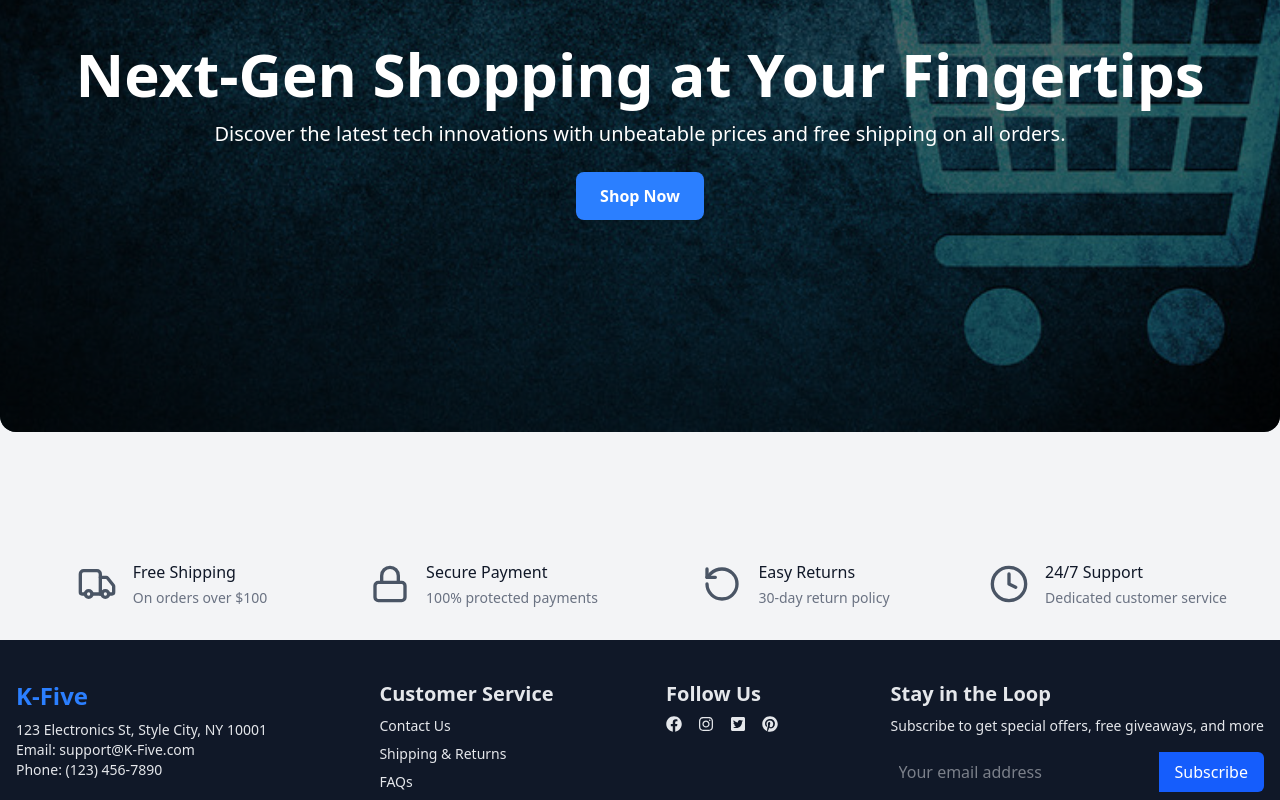
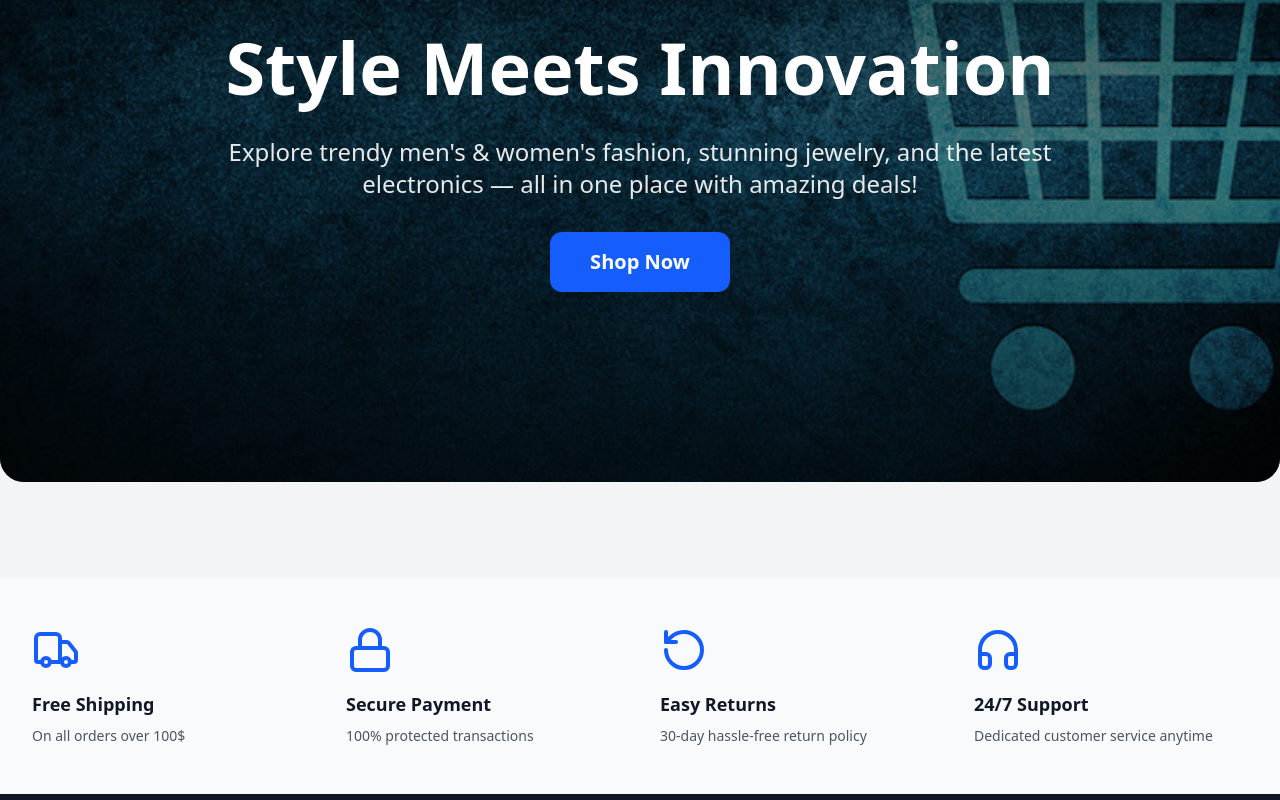
Before and after one commit to SothearoHEM/E-commerce-Project, a React (Vite) app: page / in a window 1280 px wide. Shown: the part 420-1220 px from the top of the page. Built offline with nearby package versions, Linux system fonts and the light colour scheme; no server answers.

Commit message:
third commit

```diff
--- a/src/components/Carousel.jsx
+++ b/src/components/Carousel.jsx
@@ -1,5 +1,5 @@
-import React, { useEffect, useContext } from 'react'
-import { DataContext, getData } from '../context/DataContext';
+import React, { useEffect } from 'react'
+import { getData } from '../context/DataContext';
 import "slick-carousel/slick/slick.css";
 import "slick-carousel/slick/slick-theme.css";
 import Slider from "react-slick";
@@ -28,15 +28,15 @@ function Carousel() {
         {
           (Array.isArray(data) ? data.slice(0,5) : [])?.map((item, index)=>{
             return(
-              <div key={index} className='bg-linear-to-r from-[#0f0c29] via-[#302b63] to-[#24243e] -z-10'>
-                <div className='flex gap-10 justify-center h-140 items-center px-4'>
+              <div key={index} className='bg-gradient-to-r from-[#0f0c29] via-[#302b63] to-[#24243e] -z-10'>
+                <div className='flex gap-10 justify-center h-[560px] items-center px-4'>
                   <div className='space-y-4 w-1/2'>
-                      <h1 className='text-white text-4xl font-bold w-125 '>{item.title}</h1>
-                      <p className='text-gray-300 w-100'>{item.description}</p>
-                      <button className='bg-linear-to-r from-blue-400 via-blue-500 to-blue-700  text-white px-4 py-2 rounded-md hover:scale-105'>Shop Now</button>
+                      <h1 className='text-white text-4xl font-bold max-w-[500px]'>{item.title}</h1>
+                      <p className='text-gray-300 max-w-[400px]'>{item.description}</p>
+                      <button className='bg-gradient-to-r from-blue-400 via-blue-500 to-blue-700 text-white px-4 py-2 rounded-md hover:scale-105'>Shop Now</button>
                   </div>
                   <div>
-                    <img src={item.image} alt={item.title} className='h-125 w-125 object-contain bg-[#d9d8e1e0] rounded-2xl shadow-2xl shadow-blue-800'/>
+                    <img src={item.image} alt={item.title} className='h-[500px] w-[500px] object-contain bg-[#d9d8e1e0] rounded-2xl shadow-2xl shadow-blue-800'/>
                   </div>
                 </div>
               </div>
--- a/src/components/Features.jsx
+++ b/src/components/Features.jsx
@@ -1,31 +1,57 @@
-import React from 'react'
-import { Truck, Lock, RotateCcw, Clock } from 'lucide-react'
+import React from 'react';
+import { Truck, Lock, RotateCcw, HeadphonesIcon } from 'lucide-react';
 
 const features = [
-    {icon: Truck, text: 'Free Shipping', subtext: 'On orders over $100'},
-    {icon: Lock, text: 'Secure Payment', subtext: '100% protected payments'},
-    {icon: RotateCcw, text: 'Easy Returns', subtext: '30-day return policy'},
-    {icon: Clock, text: '24/7 Support', subtext: 'Dedicated customer service'},
-]
+  {
+    icon: Truck,
+    text: 'Free Shipping',
+    subtext: 'On all orders over 100$',
+  },
+  {
+    icon: Lock,
+    text: 'Secure Payment',
+    subtext: '100% protected transactions',
+  },
+  {
+    icon: RotateCcw,
+    text: 'Easy Returns',
+    subtext: '30-day hassle-free return policy',
+  },
+  {
+    icon: HeadphonesIcon,
+    text: '24/7 Support',
+    subtext: 'Dedicated customer service anytime',
+  },
+];
+
 const Features = () => {
-
   return (
-    <div className='bg-gray-100 py-8 px-4 sm:px-6 lg:px-8'>
+    <div className='bg-gray-50 py-12 px-4 sm:px-6 lg:px-8'>
       <div className='max-w-7xl mx-auto'>
-        <div className='grid grid-cols-1 gap-y-8 sm:grid-cols-2 lg:grid-cols-4 lg:gap-x-8'>
-            {features.map((feature, index)=> {
-               return <div key={index} className='flex items-center justify-center text-center sm:text-left'>
-                    <feature.icon className='shrink-0 h-10 w-10 text-gray-600' aria-hidden="true" />
-                    <div className='ml-4'>
-                        <p className='text-base font-medium text-gray-900'>{feature.text}</p>
-                        <p className='mt-1 text-sm text-gray-500'>{feature.subtext}</p>
-                    </div>
-                </div>
-            })}
+        <div className='grid grid-cols-1 sm:grid-cols-2 lg:grid-cols-4 gap-10'>
+          {features.map((feature, index) => (
+            <div
+              key={index}
+              className='flex flex-col items-center text-center lg:items-start lg:text-left'
+            >
+              <feature.icon
+                className='h-12 w-12 text-blue-600 mb-4'
+                aria-hidden="true"
+              />
+              <div>
+                <p className='text-lg font-semibold text-gray-900'>
+                  {feature.text}
+                </p>
+                <p className='mt-2 text-sm text-gray-600'>
+                  {feature.subtext}
+                </p>
+              </div>
+            </div>
+          ))}
         </div>
       </div>
     </div>
-  )
-}
+  );
+};
 
-export default Features
+export default Features;
--- a/src/components/FilterSection.jsx
+++ b/src/components/FilterSection.jsx
@@ -20,7 +20,7 @@ function FilterSection({search, setSearch, category, setCategory, priceRange, se
                 })
             }
         </div>
-        <h1 className='mt-5 mb-2 font-semibold'>Price Rang</h1>
+        <h1 className='mt-5 mb-2 font-semibold'>Price Range</h1>
         <div className='flex flex-col gap-2'>
             <label htmlFor="">Price: ${priceRange[0]} - ${priceRange[1]}</label>
             <input type="range" min="0" max="1000" className='w-full' value={priceRange[1]} onChange={handlePriceRangeChange} />
--- a/src/components/Footer.jsx
+++ b/src/components/Footer.jsx
@@ -45,7 +45,7 @@ const Footer = () => {
                 <input
                 type="email"
                 placeholder='Your email address'
-                className='w-full p-2 rounded-l-md  text-gray-200 focus:outline-none focus:ring-2 focus:ring-gray-500'
+                className='w-full p-2 rounded-l-md text-gray-200 focus:outline-none focus:ring-2 focus:ring-gray-500'
                 />
                 <button type='submit' className='bg-blue-600 text-white px-4 rounded-r-md hover:bg-blue-700'>Subscribe</button>
             </form>
--- a/src/components/MidBanner.jsx
+++ b/src/components/MidBanner.jsx
@@ -1,20 +1,33 @@
-import React from 'react'
-import banner from '../assets/banner1.jpg'
+import React from 'react';
+import banner from '../assets/banner1.jpg'; // Update this image to a fashion/tech combo if possible!
 
 const MidBanner = () => {
   return (
-    <div className='bg-gray-100 md:py-24'>
-      <div className='relative max-w-7xl mx-auto md:rounded-2xl pt-28 bg-cover bg-center h-137.5 md:h-150 ' style={{backgroundImage: `url(${banner})`, backgroundPosition:'center', backgroundAttachment: 'fixed'}}>
-        <div className='absolute inset-0 bg-black/60 md:rounded-2xl bg-opacity-50 flex items-center justify-center'>
-            <div className='text-center text-white px-4'>
-                <h1 className='text-3xl md:text-5xl lg:text-6xl font-bold mb-4'>Next-Gen Shopping at Your Fingertips</h1>
-                <p className='text-lg md:text-xl mb-6'>Discover the latest tech innovations with unbeatable prices and free shipping on all orders.</p>
-                <button className='bg-blue-500 hover:bg-blue-600 text-white font-semibold py-2 px-4 md:py-3 md:px-6 rounded-lg transition duration-300'>Shop Now</button>
-            </div>
+    <div className='bg-gray-100 py-12 md:py-24'>
+      <div
+        className='relative max-w-7xl mx-auto md:rounded-3xl overflow-hidden bg-cover bg-center h-125 md:h-162.5'
+        style={{
+          backgroundImage: `url(${banner})`,
+          backgroundPosition: 'center',
+          backgroundAttachment: 'fixed',
+        }}
+      >
+        <div className='absolute inset-0 bg-linear-to-b from-black/70 via-black/50 to-black/70 flex items-center justify-center'>
+          <div className='text-center text-white px-6 max-w-4xl'>
+            <h1 className='text-4xl md:text-6xl lg:text-7xl font-extrabold mb-6 leading-tight'>
+              Style Meets Innovation
+            </h1>
+            <p className='text-lg md:text-2xl mb-8 font-light opacity-90'>
+              Explore trendy men's & women's fashion, stunning jewelry, and the latest electronics — all in one place with amazing deals!
+            </p>
+            <button className='bg-blue-600 hover:bg-blue-700 text-white font-bold py-4 px-10 rounded-xl text-lg md:text-xl transition duration-300 shadow-lg transform hover:scale-105'>
+              Shop Now
+            </button>
+          </div>
         </div>
       </div>
     </div>
-  )
-}
+  );
+};
 
-export default MidBanner
+export default MidBanner;
--- a/src/components/Navbar.jsx
+++ b/src/components/Navbar.jsx
@@ -28,7 +28,7 @@ function Navbar({ location,getLocation, openDropdown, setOpenDropdown }) {
                     <FaCaretDown onClick={toggleDropdown}/>
                 </div>
                  {
-                        openDropdown ? <div className='w-52 h-max shadow-2x1 z-50 bg-white fixed top-16 left-60 border-2 p-4 border-gray-100 rounded-md'>
+                        openDropdown ? <div className='w-52 h-max shadow-2xl z-50 bg-white fixed top-16 left-60 border-2 p-4 border-gray-100 rounded-md'>
                             <p className='font-semibold text-lg flex justify-between items-center'>Change Location <span onClick={toggleDropdown}><CgClose /></span></p>
                             <button onClick={getLocation} className='bg-blue-700 text-white p-1 rounded-md cursor-pointer hover:bg-blue-500 mt-2'>Detect My Location</button>
                         </div>
@@ -44,7 +44,7 @@ function Navbar({ location,getLocation, openDropdown, setOpenDropdown }) {
                 </ul>
                 <Link to={'/cart'} className='relative ml-7'>
                     <IoCartOutline className='h-7 w-7 cursor-pointer text-gray-700' />
-                    <span className=' bg-red-500 px-2 rounded-full absolute -top-3 -right-3 text-white'>0</span>
+                    <span className='bg-red-500 px-2 rounded-full absolute -top-3 -right-3 text-white'>0</span>
                 </Link>
                 <div className='ml-7'>
                     <SignedOut>
--- a/src/pages/Product.jsx
+++ b/src/pages/Product.jsx
@@ -20,9 +20,11 @@ function Product() {
 
   const handleCategoryChange = (e) => {
     setCategory(e.target.value);
+    setPage(1)
   }
   const handlePriceRangeChange = (e) => {
     setPriceRange([priceRange[0], Number(e.target.value)]);
+    setPage(1);
   }
   const filterData = data?.filter((item)=>{
     const matchesSearch = item.title.toLowerCase().includes(search.toLowerCase());
@@ -46,7 +48,7 @@ function Product() {
               handleCategoryChange={handleCategoryChange} handlePriceRangeChange={handlePriceRangeChange} />
               {
                 filterData?.length === 0 ? (
-                  <div className=' flex w-full h-125'>
+                  <div className='flex w-full h-125'>
                     <Lottie animationData={empty} loop={true} className='w-full h-full'/>
                   </div>
                 ):
@@ -63,7 +65,7 @@ function Product() {
 
             </div>
           ):(
-            <div className=' flex items-center justify-center h-125 mx-auto'>
+            <div className='flex items-center justify-center h-125 mx-auto'>
                   <Lottie animationData={loading} loop={true} className='w-40 h-40'/>
 
             </div>
```
Also changed, not shown: src/components/Category.jsx (+3 -4 lines), src/pages/About.jsx (+52 -6 lines), src/pages/Contact.jsx (+68 -6 lines).
